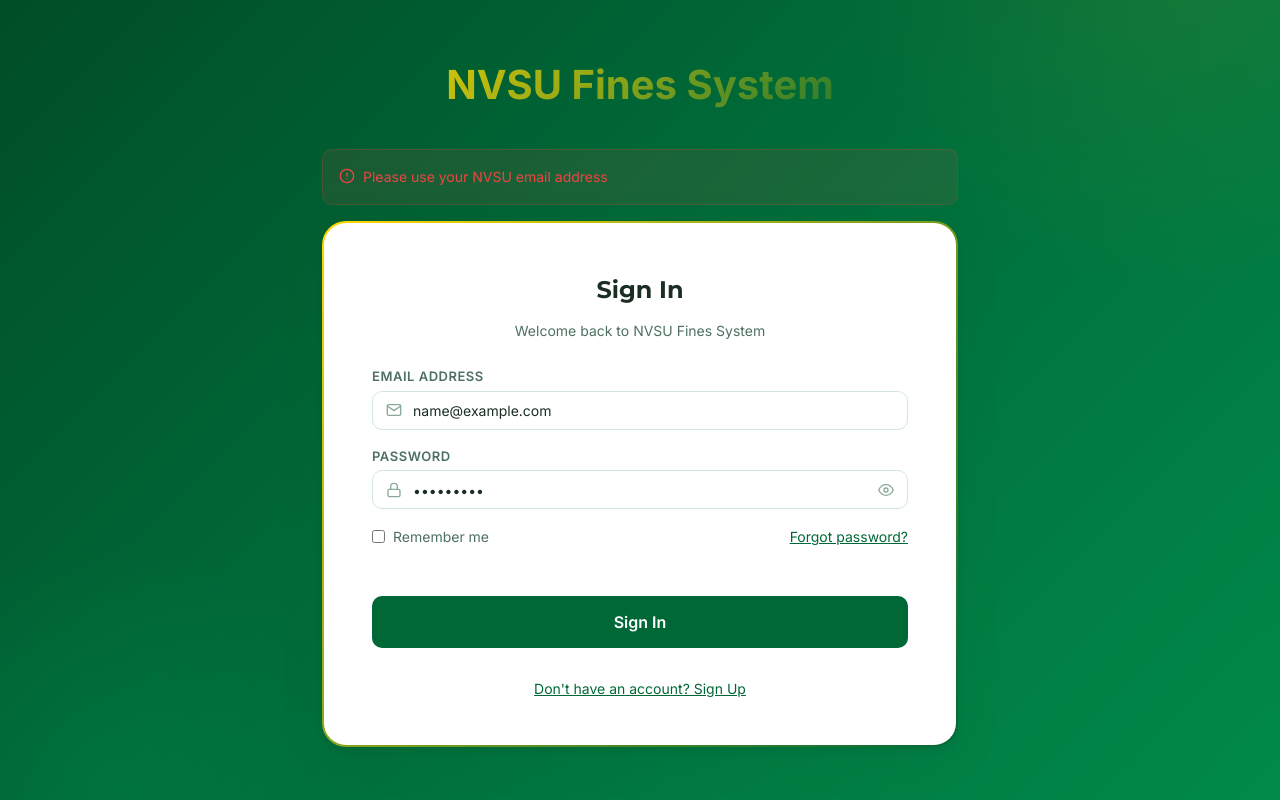
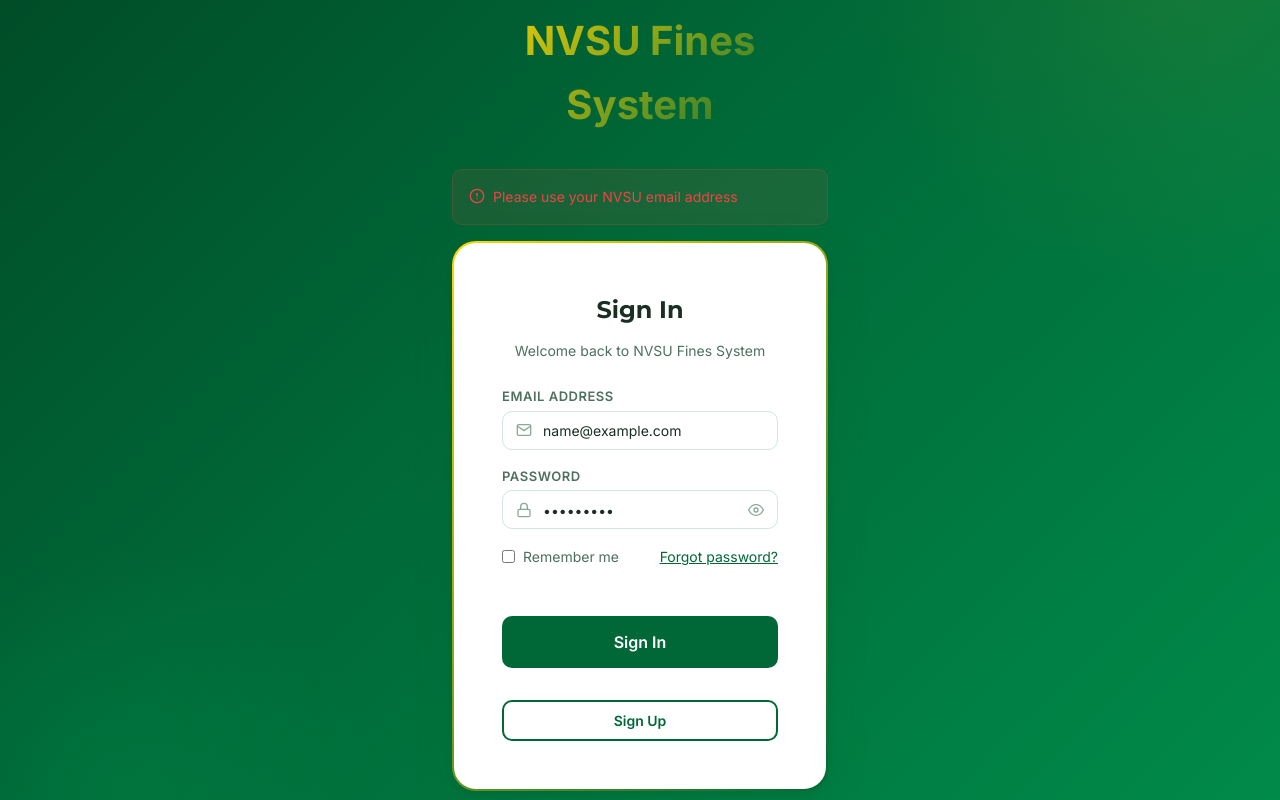
Before and after one commit to iHoshiii/Fines-System, a Next.js app in the folder frontend/: page /login in a window 1280 px wide. Both pictures are taken after typing "name@example.com", "Sample123" into the empty fields and a click on the button "Sign In". Built offline with nearby package versions, Linux system fonts and the light colour scheme; no server answers.

Commit message:
(9) editing the width of sign in tab

```diff
--- a/frontend/src/app/login/page.tsx
+++ b/frontend/src/app/login/page.tsx
@@ -168,7 +168,7 @@
 
     return (
         <main className="login-page">
-            <div className="login-card-wrapper">
+            <div className="login-card-wrapper" style={{ maxWidth: isSignUp ? '700px' : '440px' }}>
                 <div style={{ textAlign: 'center', marginBottom: 32 }}>
                     <h1 style={{
                         fontSize: '2.5rem',
@@ -395,13 +395,10 @@
                             <button
                                 type="button"
                                 onClick={() => setIsSignUp(false)}
-                                style={{
-                                    background: 'none', border: 'none', color: 'var(--color-primary)',
-                                    fontSize: 14, cursor: 'pointer', textDecoration: 'underline',
-                                    marginTop: 16, width: '100%', textAlign: 'center'
-                                }}
+                                className="btn btn-secondary w-full"
+                                style={{ marginTop: 16 }}
                             >
-                                Already have an account? Sign In
+                                Sign In
                             </button>
                         </form>
                     ) : (
@@ -500,18 +497,15 @@
                             <button
                                 type="button"
                                 onClick={() => setIsSignUp(true)}
-                                style={{
-                                    background: 'none', border: 'none', color: 'var(--color-primary)',
-                                    fontSize: 14, cursor: 'pointer', textDecoration: 'underline',
-                                    marginTop: 16, width: '100%', textAlign: 'center'
-                                }}
+                                className="btn btn-secondary w-full"
+                                style={{ marginTop: 16 }}
                             >
-                                Don't have an account? Sign Up
+                                Sign Up
                             </button>
                         </form>
                     )}
                 </div>
-            </div>
+                </div>
         </main>
     );
 }
```
